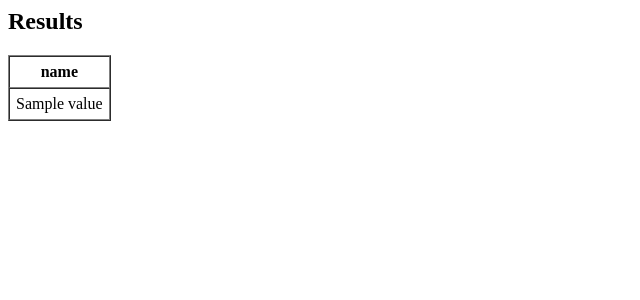
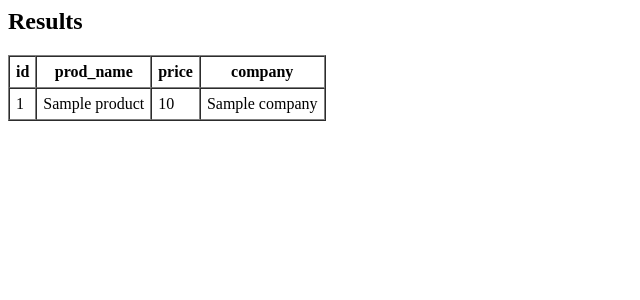
Before and after one commit to swainrudraprasad25/Product-Search-App-FastAPI-MySQL-Jinja2-, a FastAPI app: template templates/show_product.html in a window 1280 px wide. Shown: the top 300 px of the page, without its empty margins (0-640 px from the left). Run offline with FastAPI, Linux system fonts and the light colour scheme; the template is opened without the code that fills it: most values are stand-ins (such as "Sample title", 1, 10 or a date in 2020).

Commit message:
add new file,update code

```diff
--- /dev/null
+++ b/database.py
@@ -0,0 +1,8 @@
+from sqlalchemy import create_engine
+from sqlalchemy.ext.declarative import declarative_base
+from sqlalchemy.orm import sessionmaker
+
+link="mysql+mysqlconnector://root:swain%4012345@localhost:3306/product_db"
+engine=create_engine(link)
+session=sessionmaker(bind=engine,autoflush=True)
+base=declarative_base()
--- a/main.py
+++ b/main.py
@@ -1,15 +1,20 @@
 from fastapi import FastAPI, Form, Request
 from fastapi.responses import HTMLResponse
 from fastapi.templating import Jinja2Templates
-from mysql.connector import connect
+
+from database import base, engine, session
+
+# from mysql.connector import connect
+from models import Product
 
 app = FastAPI()
+base.metadata.create_all(bind=engine)
 
 
-def get_connection():
-    return connect(
-        host="localhost", user="root", password="swain@12345", database="product_db"
-    )
+# def get_connection():
+#     return connect(
+#         host="localhost", user="root", password="swain@12345", database="product_db"
+#     )
 
 
 templates = Jinja2Templates(directory="templates")
@@ -17,12 +22,14 @@ templates = Jinja2Templates(directory="templates")
 
 @app.post("/product", response_class=HTMLResponse)
 def showproduct(req: Request, product_name: str = Form()):
-    conn = get_connection()
-    pen = conn.cursor(dictionary=True)
-    pen.execute("select * from product where company like %s",(product_name,))
-    rows=pen.fetchall()
+    # conn = get_connection()
+    # pen = conn.cursor(dictionary=True)
+    # pen.execute("select * from product where company like %s",(product_name,))
+    # rows=pen.fetchall()
 
-    conn.close()
-    return templates.TemplateResponse(request=req,
-                                      name="show_product.html",
-                                      context={"products":rows})
+    # conn.close()
+    db = session()
+    rows = db.query(Product).filter(Product.company == product_name).all()
+    return templates.TemplateResponse(
+        request=req, name="show_product.html", context={"products": rows}
+    )
--- a/templates/show_product.html
+++ b/templates/show_product.html
@@ -9,18 +9,21 @@
     {% if products %}
     <table border="1" cellspacing="0" cellpadding="6">
         <tr>
-            {% for col in products[0].keys() %}
-            <th>{{ col }}</th>
-            {% endfor %}
+            <th>id</th>
+            <th>prod_name</th>
+            <th>price</th>
+            <th>company</th>
         </tr>
-        {% for row in products %}
+        {% for p in products %}
         <tr>
-            {% for value in row.values() %}
-            <td>{{ value }}</td>
-            {% endfor %}
-
+            <td>{{ p.id }}</td>
+            <td>{{ p.prod_name }}</td>
+            <td>{{ p.price }}</td>
+            <td>{{ p.company }}</td>
         </tr>
         {% endfor %}
+
+
     </table>
     {% else %}
     <p>no phones with this company.</p>
```
Also changed, not shown: models.py (added, +11 -0 lines).
